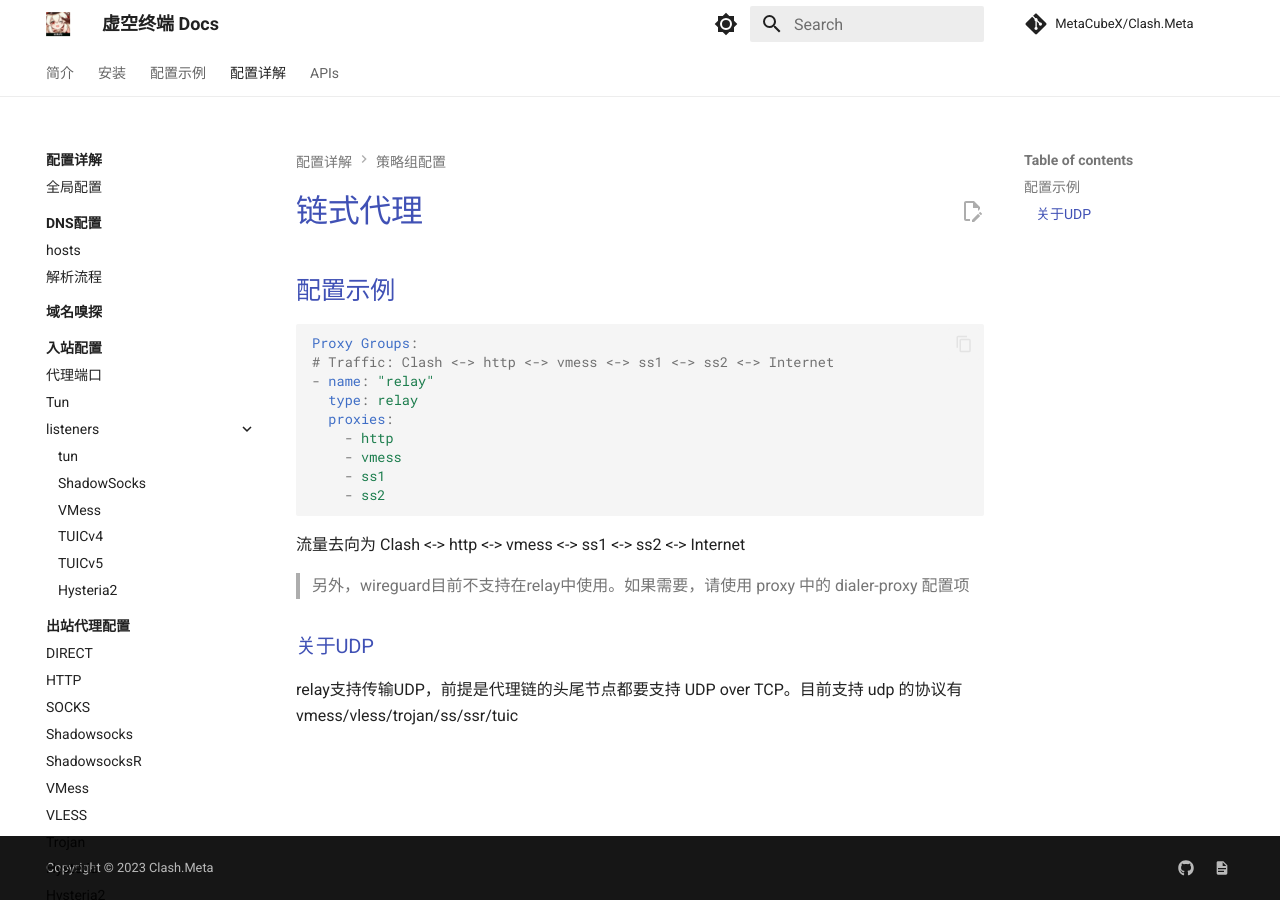
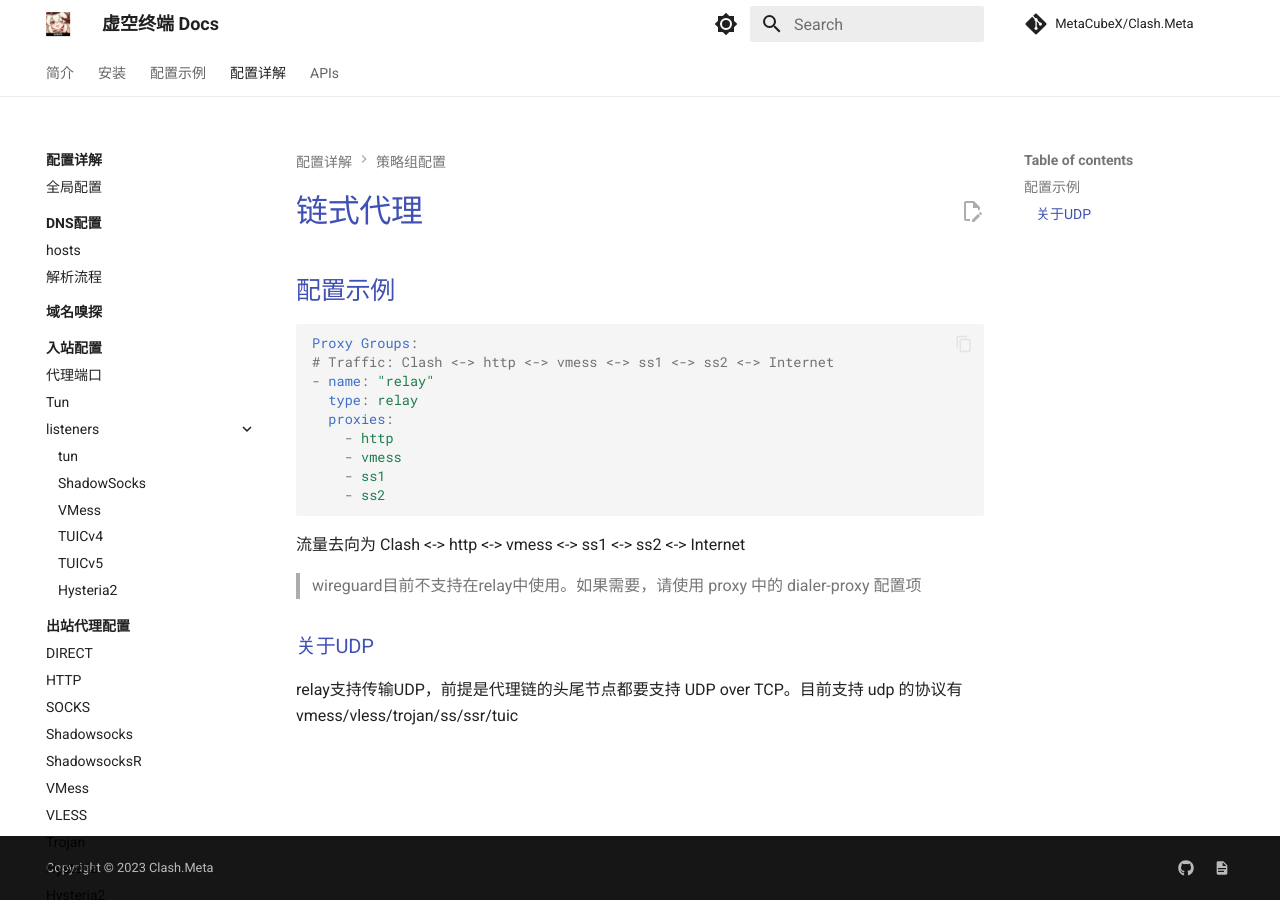
Before and after one commit to MetaCubeX/Meta-Docs, an MkDocs documentation site: the page built from docs/config/proxy-groups/relay.md, in a window 1280 px wide. Built offline with MkDocs 1.6.1 and Material for MkDocs 9.7.7, drawn with Linux system fonts in a browser that asks for light colours; comment, search, counter and statistics services are not loaded.

Commit message:
Update relay.md

```diff
--- a/docs/config/proxy-groups/relay.md
+++ b/docs/config/proxy-groups/relay.md
@@ -20,7 +20,7 @@ Proxy Groups:
 
 流量去向为 Clash <-> http <-> vmess <-> ss1 <-> ss2 <-> Internet
 
-> 另外，wireguard目前不支持在relay中使用。如果需要，请使用 proxy 中的 dialer-proxy 配置项
+> wireguard目前不支持在relay中使用。如果需要，请使用 proxy 中的 dialer-proxy 配置项
 
 ### 关于UDP
 
```
